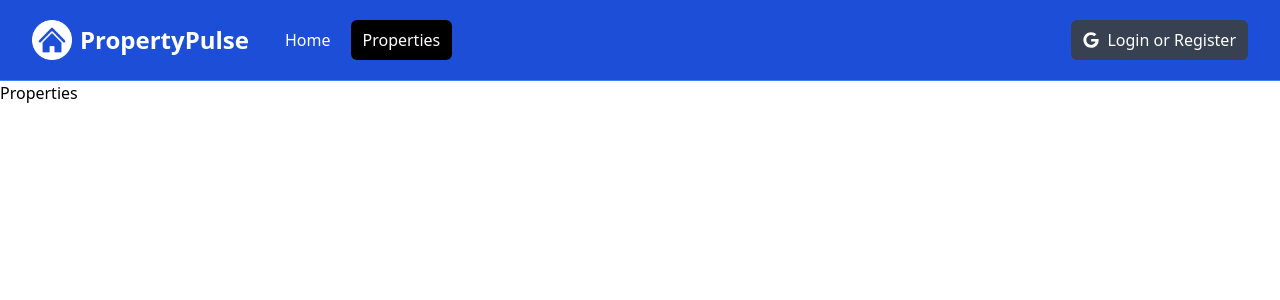
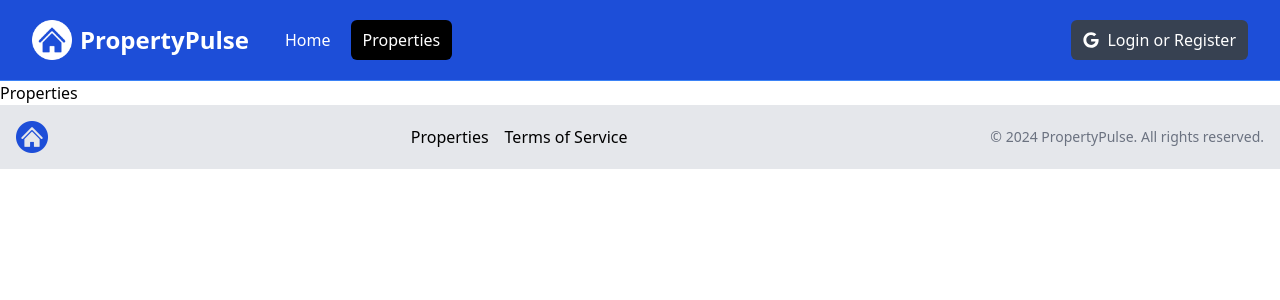
Before and after one commit to WhiskeyRomeoLima/property-pulse, a Next.js app: page /properties in a window 1280 px wide. Shown: the top 300 px of the page. Built offline with nearby package versions, Linux system fonts and the light colour scheme.

Commit message:
fixes CSS, Footer  issues

```diff
--- a/app/layout.jsx
+++ b/app/layout.jsx
@@ -1,6 +1,6 @@
 import '@/assets/styles/globals.css'
 import Navbar from'@/components/Navbar'
-
+import Footer from '@/components/Footer'
 
 export const metadata = {
   title: 'Property Pulse | Find The Perfect Rental',
@@ -15,6 +15,7 @@
             <Navbar></Navbar>
             <main>{children}</main>
         </body>
+        <Footer></Footer>
     </html>
   )
 }
--- a/components/Footer.jsx
+++ b/components/Footer.jsx
@@ -1,23 +1,32 @@
-import Image from 'next/image';
-import logo from '@/assets/images/logo.png';
+import Image from 'next/image'
+import Link from 'next/link'
+import logo from '@/assets/images/logo.png'
 
  const Footer = () => {
-  const currentYear = new Date().getFullYear();
+  return (
 
-  return (
-    <footer className='bg-gray-200 py-4 mt-24'>
-      <div className='container mx-auto flex flex-col md:flex-row items-center justify-between px-4'>
-        <div className='mb-4 md:mb-0'>
-          <Image src={logo} alt='Logo' className='h-8 w-auto' />
+        <footer className="bg-gray-200 py-4 mt-auto">
+        <div
+          className="container mx-auto flex flex-col md:flex-row items-center justify-between px-4"
+        >
+          <div className="mb-4 md:mb-0">
+            <Image src={logo} alt="Logo" className="h-8 w-auto" />
           </div>
-
+          <div
+            className="flex flex-wrap justify-center md:justify-start mb-4 md:mb-0"
+          >
+            <ul className="flex space-x-4">
+              <li><Link href="/properties">Properties</Link></li>
+              <li><Link href="/terms">Terms of Service</Link></li>
+            </ul>
+          </div>
           <div>
-          <p className='text-sm text-gray-500 mt-2 md:mt-0'>
-            &copy; {currentYear} PropertyPulse. All rights reserved.
+            <p className="text-sm text-gray-500 mt-2 md:mt-0">
+              &copy; 2024 PropertyPulse. All rights reserved.
             </p>
           </div>
         </div>
       </footer>
-  );
-};
-export default Footer;
+  )
+}
+export default Footer
```
Lines whose indentation alone changed are shown as unchanged.
